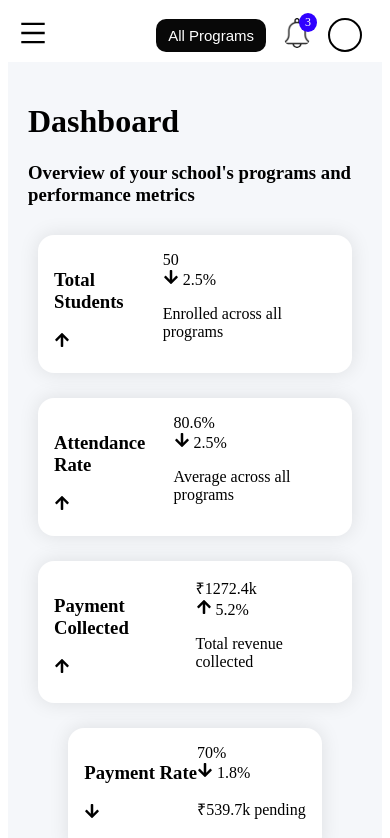
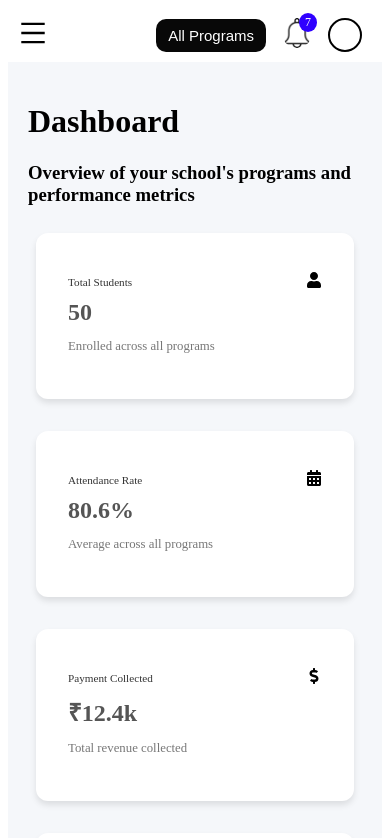
Before and after one commit to Nanonimous/frontend-backend-smilystar, a React (Create React App) app in the folder frontend-for-admin/: page / in a window 390 px wide. Shown: the top 838 px of the page. Built offline with nearby package versions, Linux system fonts and the light colour scheme.

Commit message:
dashboard bby jothimani

```diff
--- a/frontend-for-admin/src/Components/Dashboard/Dashboard.jsx
+++ b/frontend-for-admin/src/Components/Dashboard/Dashboard.jsx
@@ -1,8 +1,9 @@
 import React from "react";
 import style from './Dashboard.module.css';
 import Navbar from "../Navbar/Navebar";
-import { FaArrowUp, FaArrowDown } from "react-icons/fa";
 import Startcard from '../Dashboard/Startcard/Startcard';
+
+import { FaUser, FaCalendarAlt, FaDollarSign,FaPercentage  } from "react-icons/fa";
 
 export default function Dashboard() {
     return (
@@ -13,11 +14,35 @@ export default function Dashboard() {
                     <h1>Dashboard</h1>
                     <h3>Overview of your school's programs and performance metrics</h3>
 
-                    <div className={style.cards}>
-                        <Startcard title="Total Students" value="50" description="Enrolled across all programs" icon={<FaArrowUp />} trendArrow={<FaArrowDown />} trendColor="red" change={2.5} />
-                        <Startcard title="Attendance Rate" value="80.6%" description="Average across all programs" icon={<FaArrowUp />} trendArrow={<FaArrowDown />} trendColor="red" change={2.5} />
-                        <Startcard title="Payment Collected" value="₹1272.4k" description="Total revenue collected" icon={<FaArrowUp />} trendArrow={<FaArrowUp />} trendColor="green" change={5.2} />
-                        <Startcard title="Payment Rate" value="70%" description="₹539.7k pending" icon={<FaArrowDown />} trendArrow={<FaArrowDown />} trendColor="red" change={1.8} />
+                    <div style={{ display: "flex", gap: "1rem", flexWrap: "wrap" }}>
+                            <Startcard
+                                title="Total Students"
+                                icon={<FaUser />}
+                                value="50"
+                                description="Enrolled across all programs"
+                                colorClass="bg-blue-100"
+                            />
+                            <Startcard
+                                title="Attendance Rate"
+                                icon={<FaCalendarAlt />}
+                                value="80.6%"
+                                description="Average across all programs"
+                                colorClass="bg-green-100"
+                            />
+                            <Startcard
+                                title="Payment Collected"
+                                icon={<FaDollarSign />}
+                                value="₹12.4k"
+                                description="Total revenue collected"
+                                colorClass="bg-yellow-100"
+                            />
+                             <Startcard
+                                title="Payment Rate"
+                                icon={<FaPercentage  />}
+                                value="66%"
+                                description="↓ 1.8% ₹616.4k pending"
+                                colorClass="bg-yellow-100"
+                            />
                     </div>
 
                     <h2>Program Overview</h2>
--- a/frontend-for-admin/src/Components/Dashboard/Startcard/Startcard.jsx
+++ b/frontend-for-admin/src/Components/Dashboard/Startcard/Startcard.jsx
@@ -5,32 +5,20 @@ export default function CardComponent({
   title,
   icon,
   value,
-  change,
-  trendArrow,
-  trendColor,
   description,
-  colorClass,
-  animationDelayClass,
+  colorClass
 }) {
   return (
-    <div className={`${sc.card} ${sc.overflowHidden} ${animationDelayClass}`}>
-      {colorClass && <div className={`${sc.cardHeaderBar} ${colorClass}`} />}
-      <div className={sc.cardHeader}>
-        <h3 className={sc.cardTitle}>{title}</h3>
-        {icon && <div className={sc.cardIcon}>{icon}</div>}
+    <div className={`${sc.card} ${colorClass}`}>
+      <div className={sc.first}>
+          <h3 className={sc.title}>{title}</h3>
+          <div className={sc.icon}>{icon}</div>
       </div>
-      <div className={sc.cardContent}>
-        <div className={sc.cardValue}>{value}</div>
-        <div className={sc.cardInfo}>
-          {change !== undefined && (
-            <span className={`${sc.cardChange} ${trendColor}`}>
-              {trendArrow} {Math.abs(change)}%
-            </span>
-          )}
-          {description && (
-            <p className={sc.cardDescription}>{description}</p>
-          )}
-        </div>
+
+      <div className={sc.content}>
+
+        <p className={sc.value}>{value}</p>
+        <p className={sc.description}>{description}</p>
       </div>
     </div>
   );
--- a/frontend-for-admin/src/Components/Dashboard/Startcard/Startcard.module.css
+++ b/frontend-for-admin/src/Components/Dashboard/Startcard/Startcard.module.css
@@ -1,82 +1,88 @@
 .card {
     display: flex;
-    flex-direction: row;
-    border-radius: 1em;
-    box-shadow: 0 0 20px rgba(0, 0, 0, 0.1);
-    background-color: white;
-    padding: 16px;
-    margin: 10px;
+    flex-direction: column;
+    width: 20%;
+    background-color: #fff;
+    padding: 1rem;
+    margin: 0.5rem;
+    border-radius: 12px;
+    box-shadow: 0 4px 6px rgba(0, 0, 0, 0.1);
     transition: transform 0.3s ease;
+    cursor: pointer;
+  }
 
-}
+  .card:hover {
+    transform: scale(1.05);
+  }
 
-.card:hover {
-    transform: scale(1.02);
-}
 
-.card-header-bar {
-    height: 4px;
-    width: 100%;
-}
 
-.card-header {
-    display: flex;
-    justify-content: space-between;
-    align-items: center;
-    padding-bottom: 8px;
-}
+  .title {
+    font-size: 1.2rem;
+    font-weight: 600;
+    color: #333;
 
-.card-title {
-    font-size: 16px;
-    font-weight: 500;
-    margin: 0;
-}
+  }
 
-.card-icon {
-    color: #999;
-}
+  .value {
+    font-size: 1.8rem;
+    font-weight: bold;
+    margin: 0rem;
+    color: #555;
+  }
 
-.card-content {
-    margin-top: 8px;
-}
+  .description {
+    font-size: 0.9rem;
+    color: #777;
+  }
 
-.card-value {
-    font-size: 24px;
-    font-weight: bold;
-}
 
-.card-info {
+  .first{
     display: flex;
     align-items: center;
-    gap: 8px;
-    padding-top: 4px;
-}
+    justify-content: space-between;
 
-.card-change {
-    font-size: 12px;
-    font-weight: 500;
-}
+  }
 
-.card-description {
-    font-size: 12px;
-    color: #666;
-}
+  /* Responsive Design */
+  @media (max-width: 768px) {
+    .card {
+      padding: 0.8rem;
+      width: 40%;
+    }
 
-.overflow-hidden {
-    overflow: hidden;
-}
+    .title {
+      font-size: 1rem;
+    }
 
-.animate-scale-in {
-    animation: scaleIn 0.5s ease forwards;
-}
+    .value {
+      font-size: 1.5rem;
+    }
 
-@keyframes scaleIn {
-    from {
-        transform: scale(0.95);
-        opacity: 0;
+    .description {
+      font-size: 0.8rem;
     }
-    to {
-        transform: scale(1);
-        opacity: 1;
-    }
-}
+  }
+
+    /* Responsive Design */
+    @media (max-width: 425px) {
+        .card {
+          padding: 2rem;
+          width: 100%;
+        }
+
+        .title {
+            font-size: .7rem;
+            font-weight: 200;
+            color: #333;
+
+          }
+
+        .value {
+          font-size: 1.5rem;
+        }
+
+        .description {
+          font-size: 0.8rem;
+        }
+      }
--- a/frontend-for-admin/src/Components/Navbar/Navebar.jsx
+++ b/frontend-for-admin/src/Components/Navbar/Navebar.jsx
@@ -17,7 +17,7 @@ export default function Navbar() {
                             alt="notification icon"
                             className={ns.icon}
                         />
-                        <span className={ns.badge}>3</span>
+                        <span className={ns.badge}>7</span>
                     </div>
                     <div className={ns.profile}>
 
```
